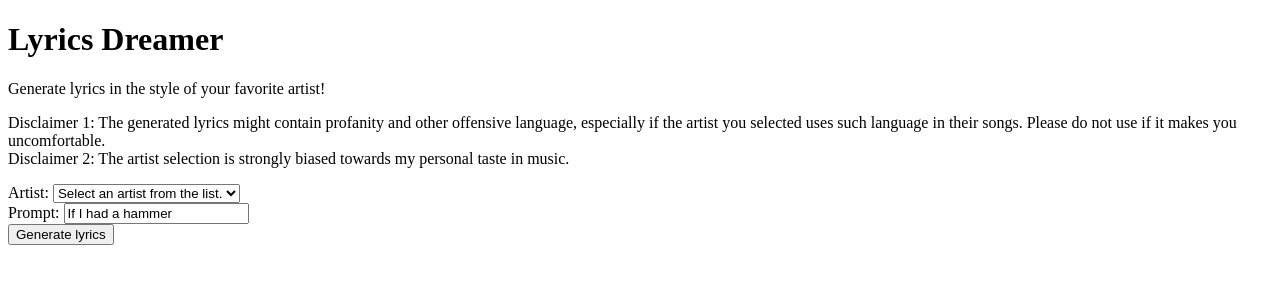
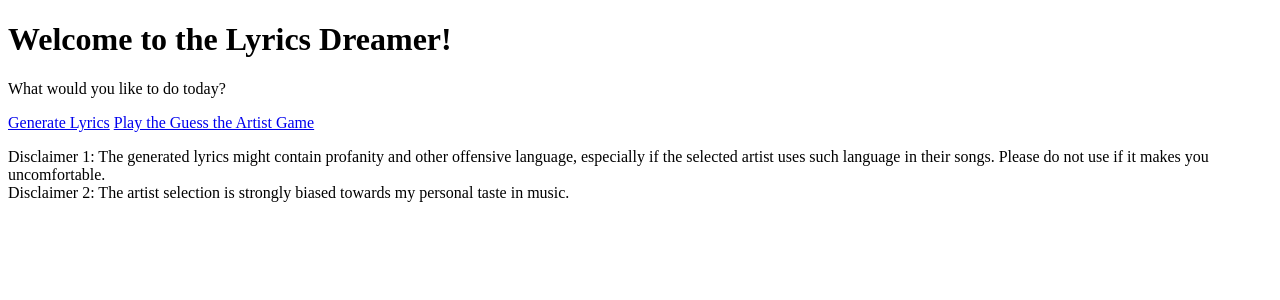
Before and after one commit to LucFrachon/lyrics-dreamer, a Flask app: page / in a window 1280 px wide. Shown: the top 300 px of the page. Run offline with Flask 3, Linux system fonts and the light colour scheme.

Commit message:
implement game page and mechanics

```diff
--- a/app.py
+++ b/app.py
@@ -1,12 +1,16 @@
 import os
+import random
 
-from flask import Flask, render_template, request, jsonify
+from flask import Flask, render_template, request, jsonify,session
 import yaml
+
 import src.inference as inference
+# import src.game as game
+import src.utils
 
 src_dir = os.path.dirname(os.path.abspath(__file__))
 app = Flask(__name__)
-app.config['DEBUG'] = True
+app.secret_key = "280548"
 
 model_kwargs = dict(
     num_return_sequences=1,
@@ -47,24 +51,68 @@ def load_artists(artist_list: list = None):
     return artists_dict
 
 
-@app.route('/')
-def index():
-    artists = load_artists()
-    return render_template('index.html', artists=artists)
+ARTISTS_DICT = load_artists()
+with open(os.path.join(src_dir, "config/game_prompts.yaml"), 'r') as f:
+    PROMPTS = yaml.load(f, Loader=yaml.FullLoader)
 
-@app.route('/generate_lyrics', methods=['POST'])
-def generate_lyrics():
-    artist = request.form.get('artist')
-    prompt = request.form.get('prompt')
-    model, tokenizer = inference.initialise_model_for_inference(artist)
+def generate_lyrics_for_display(artist_id, prompt):
+    model, tokenizer = inference.initialise_model_for_inference(artist_id)
     lyrics = inference.generate_lyrics(
         model,
         tokenizer,
         prompt,
         **model_kwargs,
     )
-    lyrics = inference.pretty_format(lyrics)
-    return jsonify({"lyrics": lyrics})
+    lyrics = src.utils.pretty_format(lyrics)
+    return lyrics
+
+@app.route('/')
+def index():
+    return render_template('index.html')
+
+@app.route('/lyrics_generator', methods=['GET', 'POST'])
+def lyrics_generator():
+    if request.method == 'POST':
+        artist_id = request.form.get('artist')
+        prompt = request.form.get('prompt')
+        lyrics = generate_lyrics_for_display(artist_id, prompt)
+        return jsonify(lyrics=lyrics)
+    else:
+        return render_template('lyrics_generator.html', artists=ARTISTS_DICT)
+
+@app.route('/game', methods=['GET'])
+def game():
+    session['correct_guesses'] = 0
+    session['total_guesses'] = 0
+    session['score'] = '0'
+    session['rounds'] = 0
+    return render_template("game.html", artists=ARTISTS_DICT)
+
+@app.route('/generate_game_lyrics', methods=['POST'])
+def generate_game_lyrics():
+    artist_id = random.choice(list(ARTISTS_DICT.keys()))
+    prompt = random.choice(PROMPTS)
+    session['artist'] = artist_id
+    print(artist_id, prompt)
+    lyrics = generate_lyrics_for_display(artist_id, prompt)
+    print(lyrics)
+    return jsonify(lyrics=lyrics)
+
+@app.route('/submit_guess', methods=['POST'])
+def submit_guess():
+    guess = request.form.get('guess')
+    artist_id = session.get('artist')
+
+    if artist_id and guess == artist_id:
+        result = "Correct!"
+        session['correct_guesses'] += 1
+    else:
+        result = "Incorrect, it was " + ARTISTS_DICT[artist_id] + "."
+
+    session['rounds'] += 1
+    session['score'] = f"{100. * session['correct_guesses'] / session['rounds']:.1f}%"
+
+    return jsonify(result=result, score=session['score'], rounds=session['rounds'])
 
 
 if __name__ == '__main__':
--- a/static/js/app.js
+++ b/static/js/app.js
@@ -1,5 +1,5 @@
 $(document).ready(function () {
-    $("#generate-lyrics-form").submit(function (event) {
+    $("#lyrics-generator-form").submit(function (event) {
         event.preventDefault();
         const artist = $("#artist").val();
         const prompt = $("#prompt").val();
@@ -9,11 +9,51 @@ $(document).ready(function () {
         // Hide the previously generated lyrics
         $("#generated-lyrics").html("");
 
-        $.post("/generate_lyrics", {artist: artist, prompt: prompt }, function (data) {
+        $.post("/lyrics_generator", {artist: artist, prompt: prompt }, function (data) {
             // Hide the loading indicator
             $("#loading").hide();
             // Display the lyrics
-            $("#generated-lyrics").html(`<div style="white-space: pre-line; word-wrap: break-word; max-width: 80%">${data.lyrics}</div>`);
+            $("#generated-lyrics").html(
+                `<div style="white-space: pre-line; word-wrap: break-word; max-width: 80%">${data.lyrics}</div>`
+            );
         });
     });
+
+    // Event listener for generating lyrics and starting the game
+    $("#generate-game-lyrics-btn").click(function () {
+        $.post("/generate_game_lyrics", function (data) {
+            $("#lyrics-display").html(
+                `<div style="white-space: pre-line; word-wrap: break-word; max-width: 80%">${data.lyrics}</div>`
+            );
+            $("#result-display").text(""); // Clear the result display
+            enableGuessForm(); // Enable the guess form
+        });
+    });
+
+    // Event listener for submitting a guess
+    $("#guess-form").submit(function (event) {
+        event.preventDefault();
+        const userGuess = $("#artist-select").val(); // Get the selected artist from the dropdown
+        $.post("/submit_guess", {guess: userGuess}, function (data) {
+            // Update the game state based on the returned data
+            // For example, data might be a JSON object that includes the result and the updated score
+            $("#result-display").text(data.result);
+            $("#score-display").text("Score: " + data.score + "%");
+            $("#rounds-display").text("Rounds played: " + data.rounds);
+            disableGuessForm(); // Disable the guess form after submitting
+        });
+    });
+
+    // Function to enable the guess form
+    function enableGuessForm() {
+        $("#artist-select").prop("disabled", false);
+        $("#guess-form button").prop("disabled", false);
+    }
+
+    // Function to disable the guess form
+    function disableGuessForm() {
+        $("#artist-select").prop("disabled", true);
+        $("#guess-form button").prop("disabled", true);
+    }
+
 });
--- a/templates/index.html
+++ b/templates/index.html
@@ -1,35 +1,16 @@
 <!DOCTYPE html>
-<html lang="en">
+<html>
 <head>
-    <meta charset="UTF-8">
-    <meta name="viewport" content="width=device-width, initial- scale=1.0">
     <title>Lyrics Dreamer</title>
 </head>
 <body>
-    <h1>Lyrics Dreamer</h1>
-    <p>Generate lyrics in the style of your favorite artist!</p>
-    <p>
-        Disclaimer 1: The generated lyrics might contain profanity and other offensive language, especially if the artist
-        you selected uses such language in their songs. Please do not use if it makes you uncomfortable.<br>
-        Disclaimer 2: The artist selection is strongly biased towards my personal taste in music.</p>
-    <form id="generate-lyrics-form">
-        <label for="artist">Artist:</label>
-        <select id="artist" name="artist" required>
-            <option value="">Select an artist from the list.</option>
-            {% for artist_id, artist_name in artists.items() %}
-                <option value="{{ artist_id }}">{{ artist_name }}</option>
-            {% endfor %}
-        </select>
-        <br>
-        <label for="prompt">Prompt:</label>
-        <input type="text" id="prompt" name="prompt" value="If I had a hammer">
-        <br>
-        <button type="submit">Generate lyrics</button>
-    </form>
-    <div id="loading" style="display: none;"> Working...</div>
-    <div id="generated-lyrics"></div>
-
-    <script src="https://code.jquery.com/jquery-3.6.0.min.js"></script>
-    <script src="{{ url_for('static', filename='js/app.js') }}"></script>
+<h1>Welcome to the Lyrics Dreamer!</h1>
+<p>What would you like to do today?</p>
+<a href="{{ url_for('lyrics_generator') }}">Generate Lyrics</a>
+<a href="{{ url_for('game') }}">Play the Guess the Artist Game</a>
+<p>
+    Disclaimer 1: The generated lyrics might contain profanity and other offensive language, especially if the selected
+    artist uses such language in their songs. Please do not use if it makes you uncomfortable.<br>
+    Disclaimer 2: The artist selection is strongly biased towards my personal taste in music.</p>
 </body>
 </html>
```
Also changed, not shown: src/game.py (+5 -4 lines), src/inference.py (+3 -34 lines), src/utils.py (+31 -0 lines), templates/game.html (added, +38 -0 lines), templates/lyrics_generator.html (added, +34 -0 lines).
